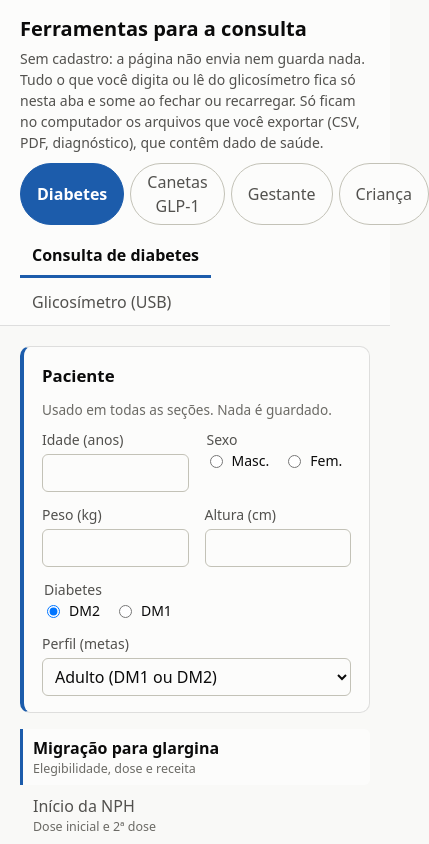
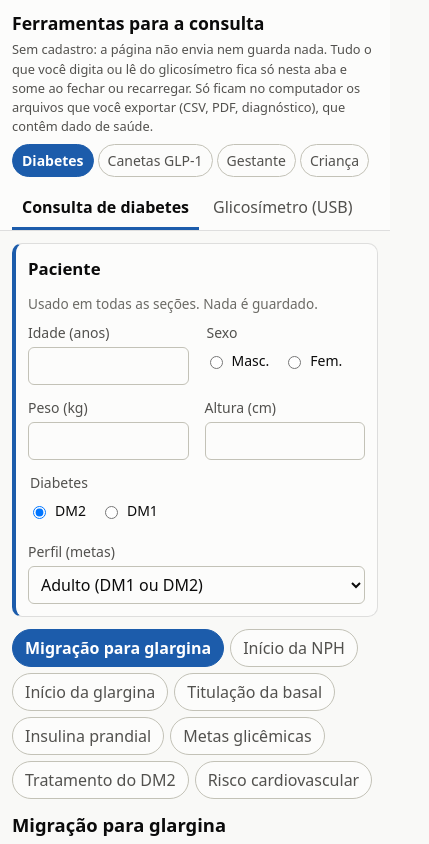
Before and after one commit to Gabrielguadag/ferramentas-medicas, a React (Vite) app: page / in a window 390 px wide. Shown: the top 844 px of the page, 429 px wide, since content can reach past the window. Built offline with nearby package versions, Linux system fonts and the light colour scheme.

Commit message:
UI para celular: módulos em botões, abas sem estourar a largura, toque maior
Co-Authored-By: Claude Opus 5.5 <noreply@anthropic.com>

```diff
--- a/src/styles.css
+++ b/src/styles.css
@@ -791,3 +791,92 @@ tr.past td {
 .fields + .fields {
   margin-top: 12px;
 }
+
+/* ---------- celular e tela estreita ---------- */
+@media (max-width: 800px) {
+  /* A barra de módulos vira uma fileira de botões acima do conteúdo (sem a dica e sem ficar fixa,
+     para não cobrir o conteúdo ao rolar). */
+  .side {
+    position: static;
+    flex-direction: row;
+    flex-wrap: wrap;
+    gap: 6px;
+  }
+  .side button {
+    border: 1px solid var(--axis);
+    border-radius: 999px;
+    padding: 6px 12px;
+    background: var(--surface);
+    white-space: nowrap;
+  }
+  .side button[aria-current='page'] {
+    border-color: var(--accent);
+    background: var(--accent);
+    color: var(--accent-ink);
+  }
+  .side-hint {
+    display: none;
+  }
+}
+
+@media (max-width: 600px) {
+  header.app .inner,
+  main .inner {
+    padding: 0 12px;
+  }
+  header.app h1 {
+    font-size: 1.1rem;
+    padding-top: 10px;
+  }
+  .privacy {
+    font-size: 0.8rem;
+    margin-bottom: 8px;
+  }
+  nav.areas {
+    flex-wrap: wrap;
+  }
+  nav.areas {
+    gap: 4px;
+  }
+  nav.areas button {
+    padding: 5px 9px;
+    font-size: 0.875rem;
+    white-space: nowrap;
+  }
+  nav.tabs button {
+    padding: 8px 10px;
+  }
+  main {
+    padding-top: 12px;
+  }
+  .layout {
+    gap: 12px;
+  }
+  .card {
+    padding: 12px 12px;
+    margin-bottom: 12px;
+  }
+  .section-title {
+    font-size: 1.15rem;
+  }
+  /* Em coluna única, o botão de ação não precisa alinhar com o rótulo dos campos ao lado. */
+  .field-action {
+    padding-top: 0;
+  }
+  /* Alvos de toque maiores nas opções. */
+  .choices {
+    gap: 2px 14px;
+  }
+  .choices label {
+    min-height: 36px;
+  }
+  .check {
+    min-height: 36px;
+  }
+  /* Tabelas largas rolam dentro do cartão em vez de alargar a página. */
+  .card table {
+    display: block;
+    max-width: 100%;
+    overflow-x: auto;
+  }
+}
```
Also changed, not shown: 1 other file (tests, documents, lock files or other folders).
